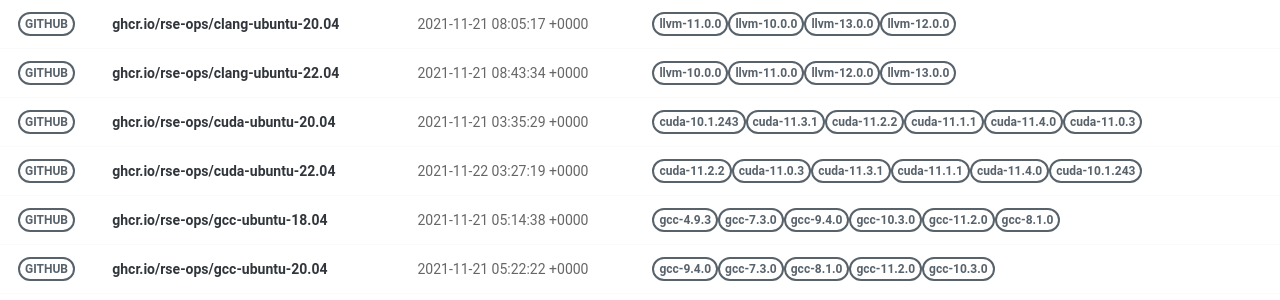
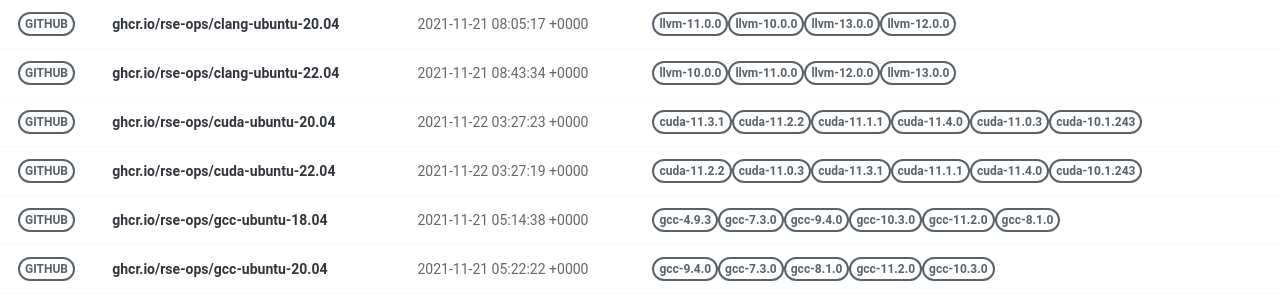
Before and after one commit to rse-ops/docker-images, a Jekyll site: the page built from pages/index.md, in a window 1280 px wide. Shown: the part 179-479 px from the top of the page. Built offline with Jekyll 4.4.1, drawn with Linux system fonts in a browser that asks for light colours; nearby versions of some CDN libraries.

Commit message:
Automated push to update library 2021-11-22

```diff
--- a/_library/ghcr.io-rse-ops-cuda-ubuntu-20.04.md
+++ b/_library/ghcr.io-rse-ops-cuda-ubuntu-20.04.md
@@ -1,14 +1,11 @@
 ---
 layout: container
 name: ghcr.io/rse-ops/cuda-ubuntu-20.04
-updated_at: 2021-11-21 03:35:29.068698
+updated_at: 2021-11-22 03:27:23.424956
 
 
 container_url: https://github.com/orgs/rse-ops/packages/container/package/cuda-ubuntu-20.04
 versions:
- - tag: cuda-10.1.243
-   dockerfile: https://github.com/rse-ops/docker-images/blob/main/ubuntu/cuda/Dockerfile
-   manifest: https://crane.ggcr.dev/manifest/ghcr.io/rse-ops/cuda-ubuntu-20.04:cuda-10.1.243
  - tag: cuda-11.3.1
    dockerfile: https://github.com/rse-ops/docker-images/blob/main/ubuntu/cuda/Dockerfile
    manifest: https://crane.ggcr.dev/manifest/ghcr.io/rse-ops/cuda-ubuntu-20.04:cuda-11.3.1
```
Also changed, not shown: other parts of _library/ghcr.io-rse-ops-cuda-ubuntu-20.04.md (+3 -0 lines).
